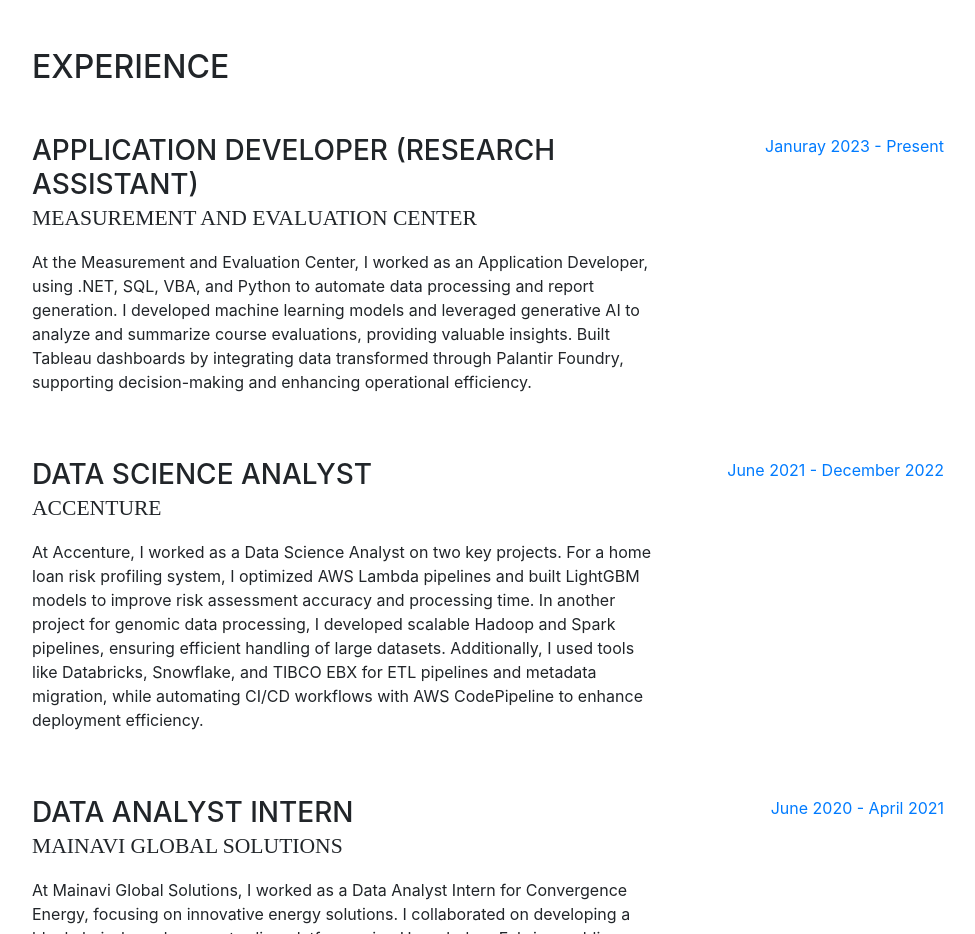
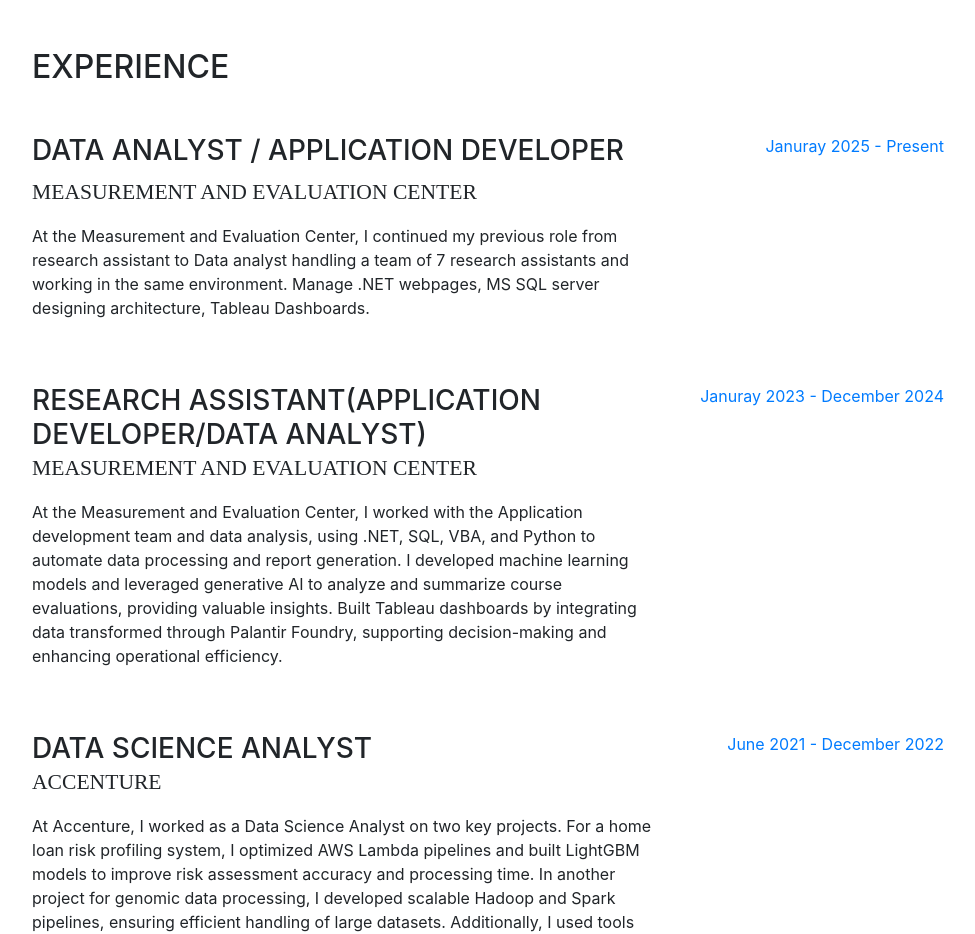
Before and after one commit to MukeshReddy2K/mukeshreddy2k.github.io, a website with bundled scripts: page index.html in a window 1280 px wide. Shown: the part 800-1734 px from the top of the page, without its empty margins (288-1263 px from the left). Built offline with nearby package versions, Linux system fonts and the light colour scheme; a web font is replaced by a local one.

Commit message:
Update index.html

```diff
--- a/index.html
+++ b/index.html
@@ -120,15 +120,28 @@
         <div class="my-auto">
           <h2 class="mb-5">Experience</h2>
 
+
           <div class="resume-item d-flex flex-column flex-md-row mb-5">
             <div class="resume-content mr-auto">
-              <h3 class="mb-0">Application Developer (Research Assistant)</h3>
+              <h3 class="MB-0">Data Analyst / Application Developer</h3>
               <div class="subheading mb-3">Measurement and Evaluation Center</div>
-              <p>At the Measurement and Evaluation Center, I worked as an Application Developer, using .NET, SQL, VBA, and Python to automate data processing and report generation. I developed machine learning models and leveraged generative AI to analyze and summarize course evaluations, providing valuable insights. Built Tableau dashboards by integrating data transformed through Palantir Foundry, supporting decision-making and enhancing operational efficiency.
+              <p>At the Measurement and Evaluation Center, I continued my previous role from research assistant to Data analyst handling a team of 7 research assistants and working in the same environment. Manage .NET webpages, MS SQL server designing architecture, Tableau Dashboards.
               </p>
             </div>
             <div class="resume-date text-md-right">
-              <span class="text-primary">Januray 2023 - Present</span>
+              <span class="text-primary">Januray 2025 - Present</span>
+            </div>
+          </div>
+
+          <div class="resume-item d-flex flex-column flex-md-row mb-5">
+            <div class="resume-content mr-auto">
+              <h3 class="mb-0">Research Assistant(Application Developer/Data Analyst)</h3>
+              <div class="subheading mb-3">Measurement and Evaluation Center</div>
+              <p>At the Measurement and Evaluation Center, I worked with the Application development team and data analysis, using .NET, SQL, VBA, and Python to automate data processing and report generation. I developed machine learning models and leveraged generative AI to analyze and summarize course evaluations, providing valuable insights. Built Tableau dashboards by integrating data transformed through Palantir Foundry, supporting decision-making and enhancing operational efficiency.
+              </p>
+            </div>
+            <div class="resume-date text-md-right">
+              <span class="text-primary">Januray 2023 - December 2024</span>
             </div>
           </div>
 
```
